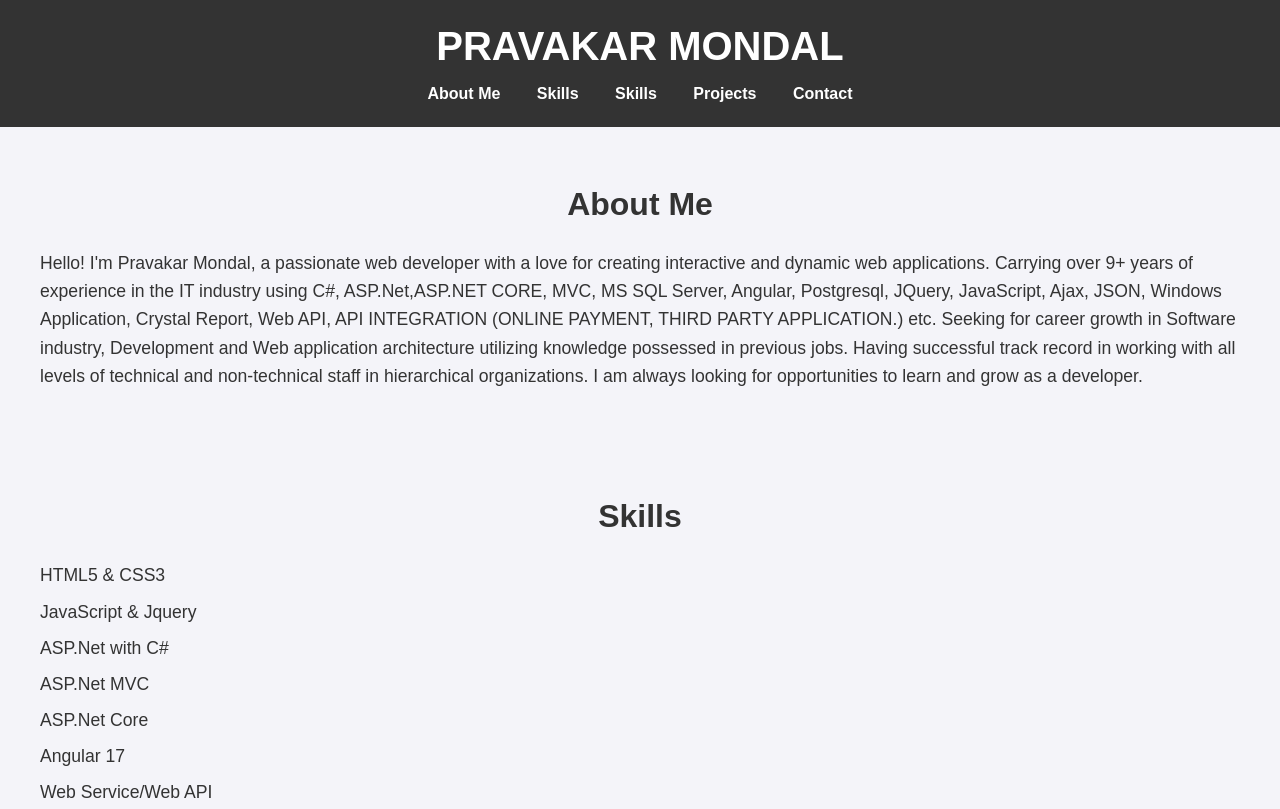
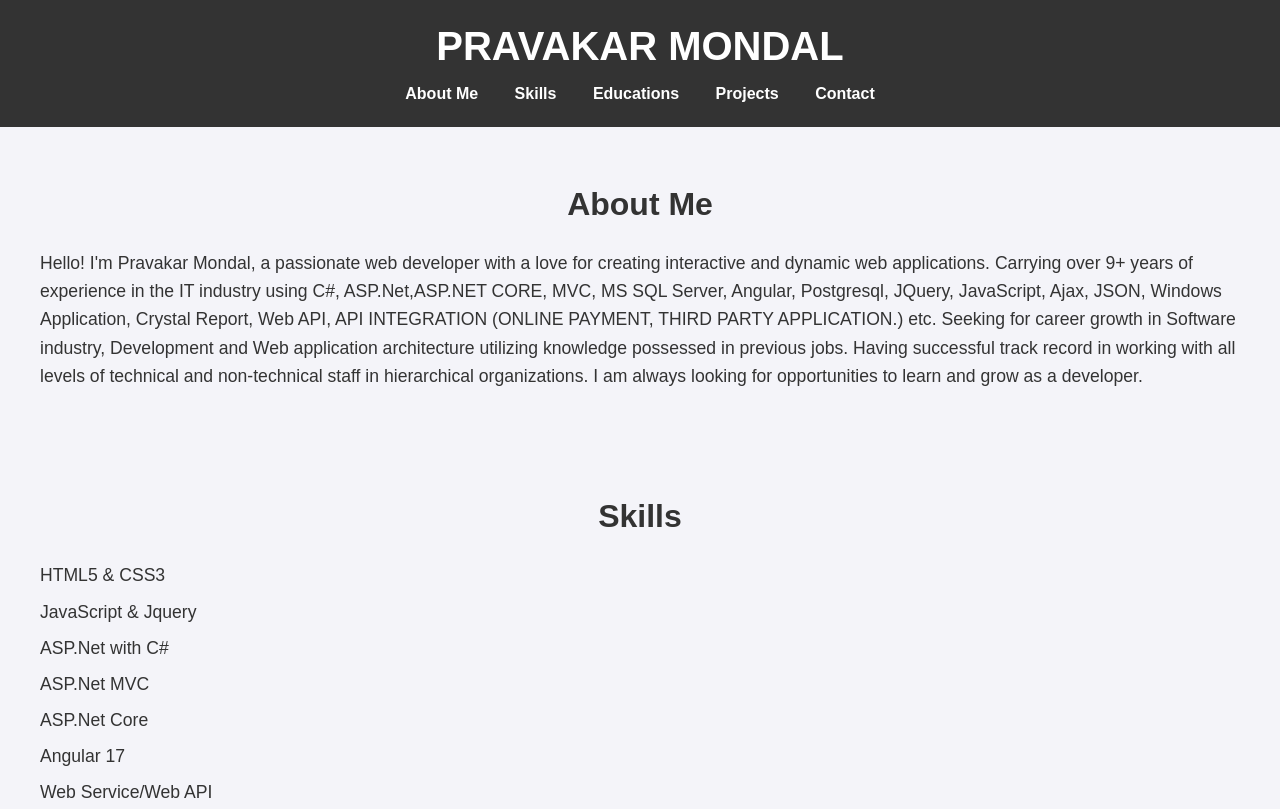
Before and after one commit to Shopflip/Pravakarportfolio, a plain HTML site: page index.html in a window 1280 px wide. Shown: the top 809 px of the page. Drawn offline with nearby package versions, Linux system fonts and the light colour scheme; a web font is replaced by a local one.

Commit message:
Update index.html

```diff
--- a/index.html
+++ b/index.html
@@ -174,7 +174,7 @@
         <nav>
             <a href="#bio">About Me</a>
             <a href="#skills">Skills</a>
-             <a href="#education">Skills</a>
+             <a href="#education">Educations</a>
             <a href="#projects">Projects</a>
             <a href="#contact">Contact</a>
         </nav>
```
